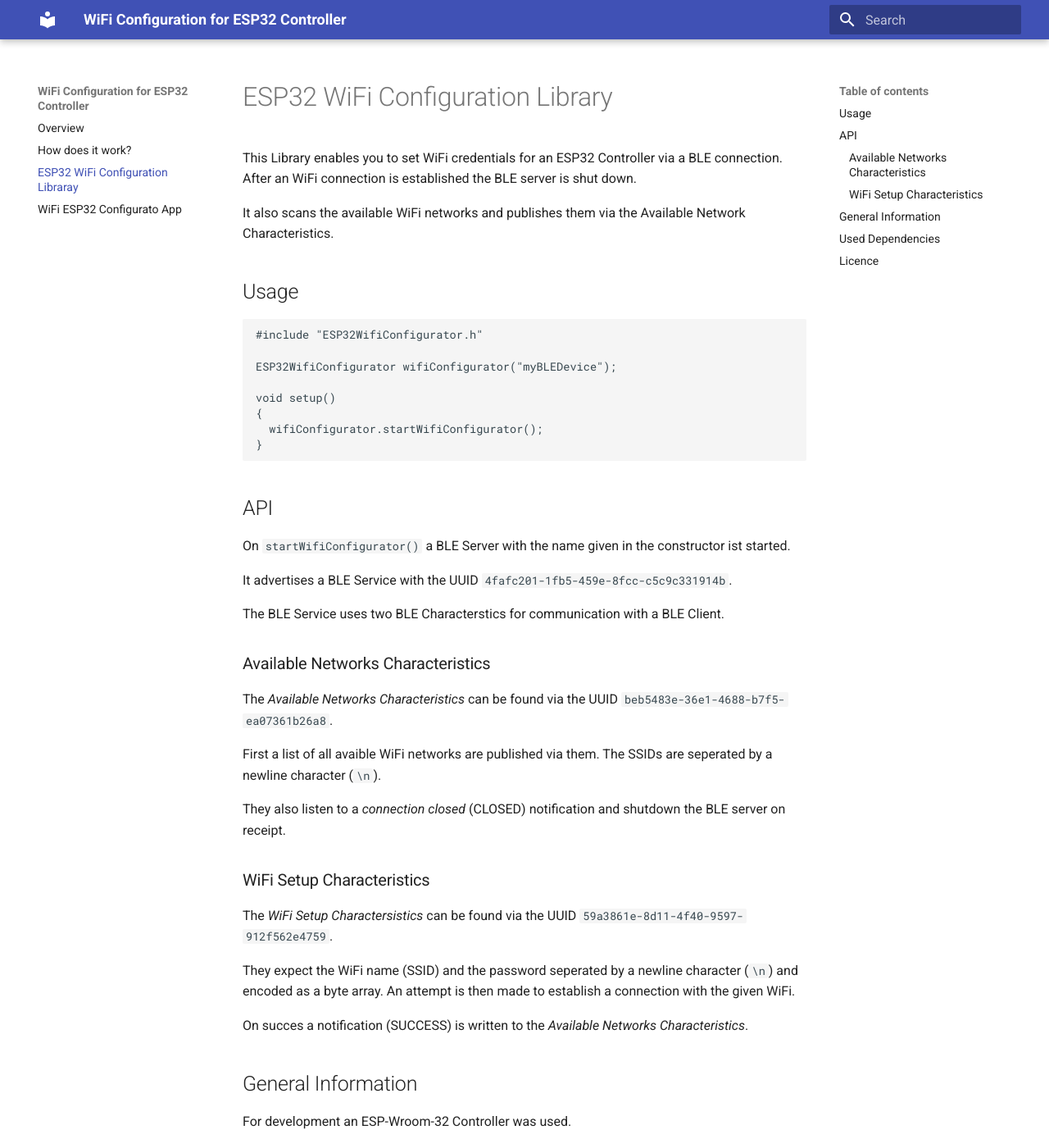
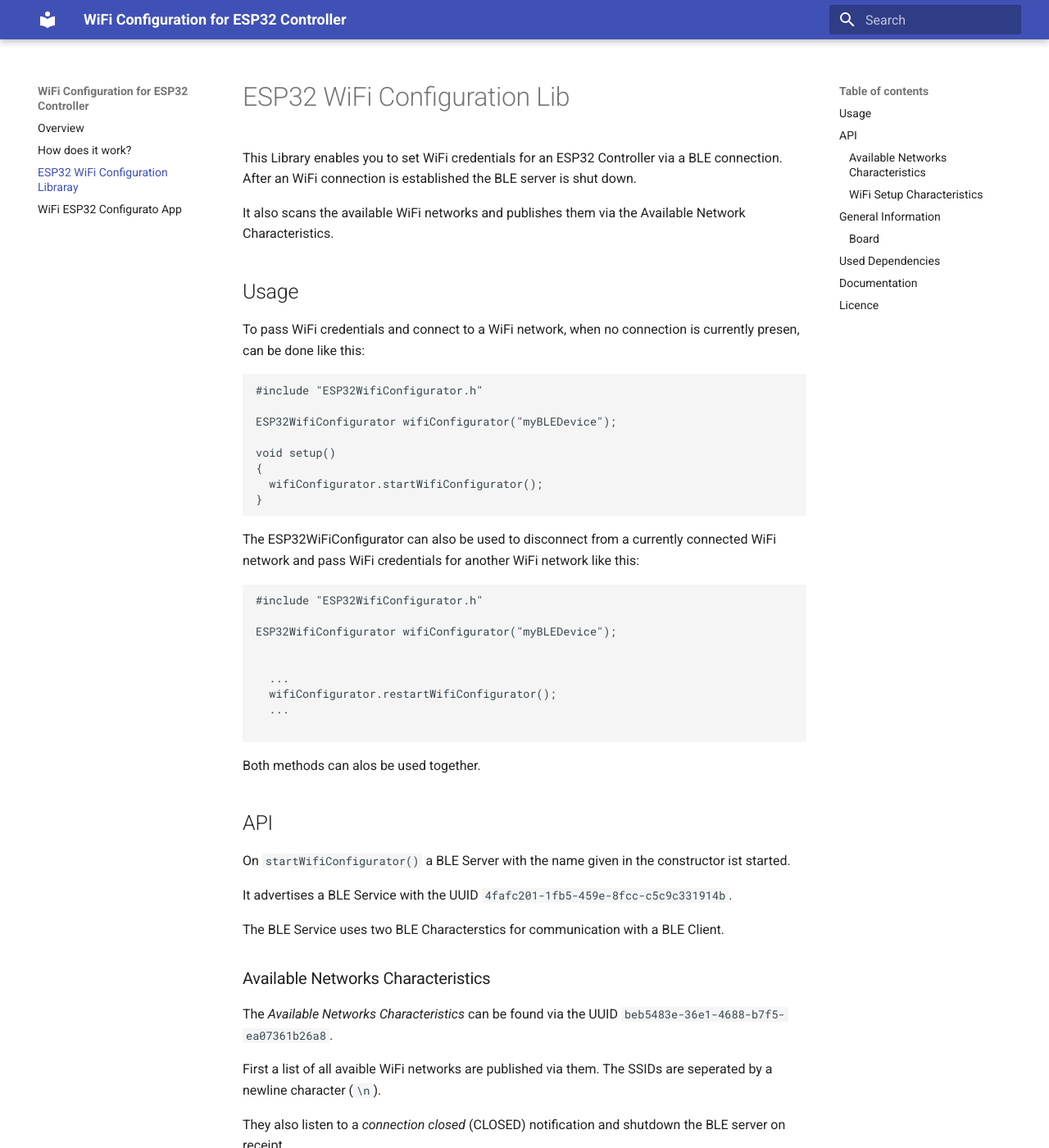
Before and after one commit to Jurilz/wifi-esp32-docs, an MkDocs documentation site: the page built from docs/esp32-wifi-configurator.md, in a window 1280 px wide and 1400 px high. Shown: the whole window at 82% size. Built offline with MkDocs 1.6.1 and Material for MkDocs 9.7.7, drawn with Linux system fonts in a browser that asks for light colours; some of the changed text lies outside the part shown.

Commit message:
updated esp32 docu

````diff
--- a/docs/esp32-wifi-configurator.md
+++ b/docs/esp32-wifi-configurator.md
@@ -1,10 +1,12 @@
-# ESP32 WiFi Configuration Library
+# ESP32 WiFi Configuration Lib
 
 This Library enables you to set WiFi credentials for an ESP32 Controller via a BLE connection. After an WiFi connection is established the BLE server is shut down.
 
 It also scans the available WiFi networks and publishes them via the Available Network Characteristics.
 
 ## Usage
+
+To pass WiFi credentials and connect to a WiFi network, when no connection is currently presen, can be done like this:
 
 ```c++
 #include "ESP32WifiConfigurator.h"
@@ -16,6 +18,23 @@ void setup()
   wifiConfigurator.startWifiConfigurator();
 }
 ```
+
+The ESP32WiFiConfigurator can also be used to disconnect from a currently connected WiFi network and pass WiFi credentials for another WiFi network like this:
+
+
+```c++
+#include "ESP32WifiConfigurator.h"
+
+ESP32WifiConfigurator wifiConfigurator("myBLEDevice");
+
+
+  ...
+  wifiConfigurator.restartWifiConfigurator();
+  ...
+
+```
+
+Both methods can alos be used together.
 
 ## API
 
@@ -40,6 +59,7 @@ They expect the WiFi name (SSID) and the password seperated by a newline charact
 
 On succes a notification (SUCCESS) is written to the *Available Networks Characteristics*.
 
+
 ## General Information
 
 For development an ESP-Wroom-32 Controller was used.
@@ -47,6 +67,10 @@ For development an ESP-Wroom-32 Controller was used.
 The memory consumption is about 1.3 MB mostly due to usage of `WiFI.h` (0.5 MB) and `BLEDevice.h` (0.8 MB) libraries.
 
 The applied partion scheme was: `Huge App (3MB NO OTA/1MB SPIFFS)`.
+
+### Board
+For development the ESP32 Dev Module board was used in the version v1.0.4. The v1.0.6 has some known [problems](https://github.com/espressif/arduino-esp32/issues/5164) with re-connection of BLE Clients to the BLE Server in combination with using Windows 10.
+
 
 ## Used Dependencies
 
@@ -57,6 +81,10 @@ The applied partion scheme was: `Huge App (3MB NO OTA/1MB SPIFFS)`.
 * BLE2902.h
 * WiFi.h
 
+## Documentation
+
+More information can be found [here](https://jurilz.github.io/wifi-esp32-docs/).
+
 
 ## Licence
 Apache License 2.0 (Apache-2.0)
````
